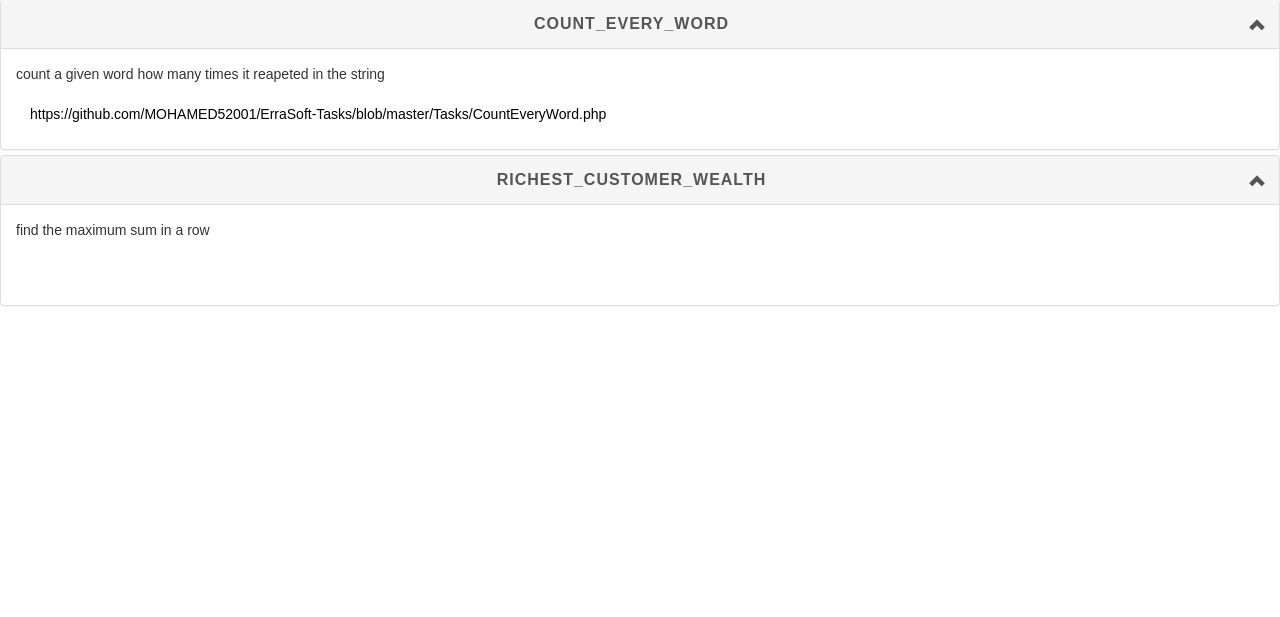
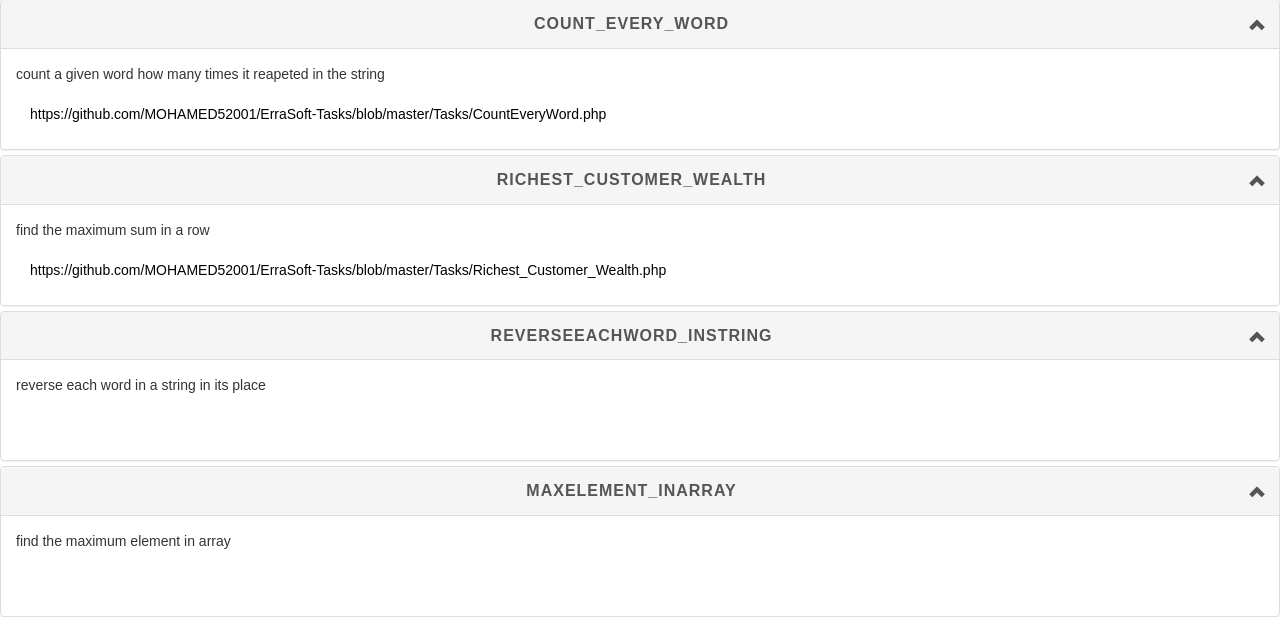
Before and after one commit to MOHAMED52001/ErraSoft-Tasks, a PHP site: page /Tasks.php in a window 1280 px wide. Shown: the part 315-932 px from the top of the page. Before the commit the page ends 621 px from the top, so only its background shows below. Run offline with PHP 8.4, Linux system fonts and the light colour scheme; the visitor is signed in with stand-in values (Sample User, id 1).

Commit message:
add tasks

```diff
--- a/Tasks.php
+++ b/Tasks.php
@@ -49,10 +49,21 @@ $arr = [
     ],
     [
         "name" => "Richest_Customer_Wealth",
+        "git" => "https://github.com/MOHAMED52001/ErraSoft-Tasks/blob/master/Tasks/Richest_Customer_Wealth.php",
+        "dis" => "find the maximum sum in a row"
+    ],
+    [
+        "name" => "ReverseEachWord_inString",
         "git" => "",
-        "dis" => "find the maximum sum in a row"
+        "dis" => "reverse each word in a string in its place"
+    ],
+    [
+        "name" => "MaxElement_inArray",
+        "git" => "",
+        "dis" => "find the maximum element in array"
     ]
-]
+
+    ];
 
 
 
--- /dev/null
+++ b/Tasks/MaxElement_inArray.php
@@ -0,0 +1,24 @@
+<?php
+// <Max Element array
+    $arr = [1,2,22,111,3,4,5,6,7,998];
+    $max = 0;
+
+        $i = 0;
+        while($i < count($arr)){
+
+            if($arr[$i] >= $max){
+                $max = $arr[$i];
+
+            }
+
+            $i++;
+        }
+
+    foreach ($arr as $elem) {
+        if ($elem > $max) {
+            $max = $elem;
+        }
+    }
+
+    echo $max;
+    ?>
--- /dev/null
+++ b/Tasks/ReverseEachWord_inString.php
@@ -0,0 +1,30 @@
+<?php
+// reverse each word in string in its place;
+
+$s = "Let's take LeetCode contest";
+echo $s . "<br> <br>";
+function reverseWords(&$s) {
+    $str = explode(" ",$s);
+    foreach($str as $index => $value){
+        $str[$index] = reverse($value);
+    }
+    $s = implode(" ",$str);
+}
+
+function reverse($s){
+    $len = strlen($s);
+    $l =0;
+    $r = $len -1;
+    while($l <= $r){
+        $temp = $s[$l];
+        $s[$l] = $s[$r];
+        $s[$r] = $temp;
+        $l++;
+        $r--;
+    }
+    return $s;
+}
+reverseWords($s);
+echo "$s. <br> <br>";
+
+?>
```
